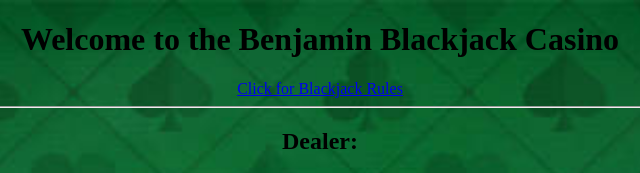
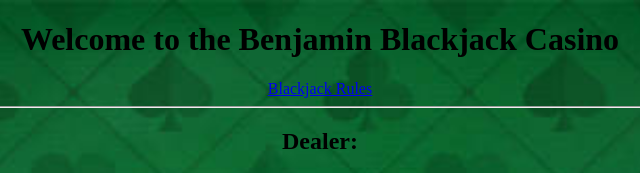
Before and after one commit to benjaminwang42/Blackjackv2, a plain HTML site: page index.html in a window 1280 px wide. Shown: the top 173 px of the page, 320-960 px from the left. Drawn offline with Linux system fonts and the light colour scheme.

Commit message:
Update link to blackjack rules

```diff
--- a/index.html
+++ b/index.html
@@ -9,7 +9,7 @@
 
 <body>
     <h1 class="center">Welcome to the Benjamin Blackjack Casino</h1>
-    <a href="https://www.cs.mcgill.ca/~rwest/wikispeedia/wpcd/wp/b/Blackjack.htm">Click for Blackjack Rules</a>
+    <a href="https://bicyclecards.com/how-to-play/blackjack">Blackjack Rules</a>
 
     <hr/>
 
```
